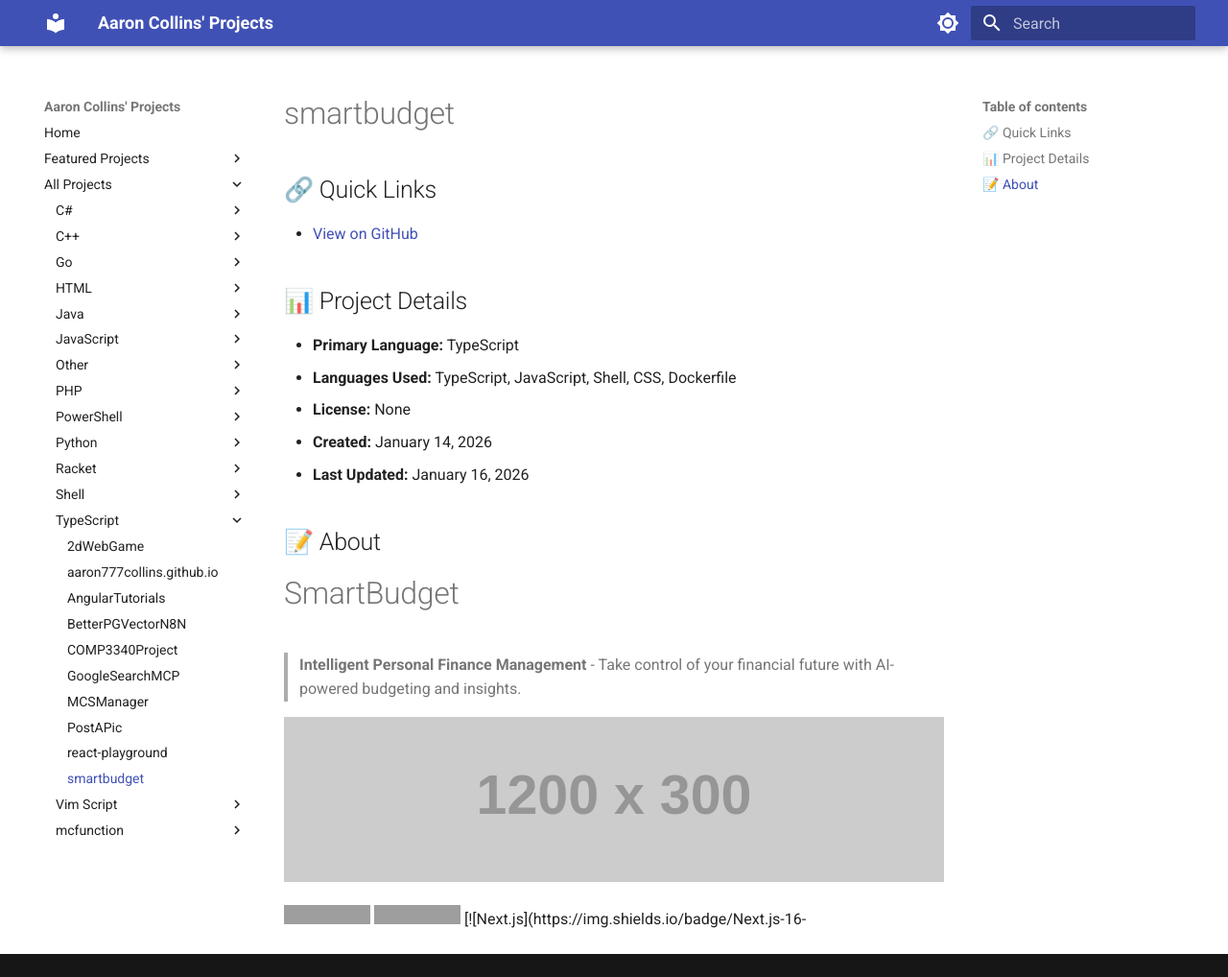
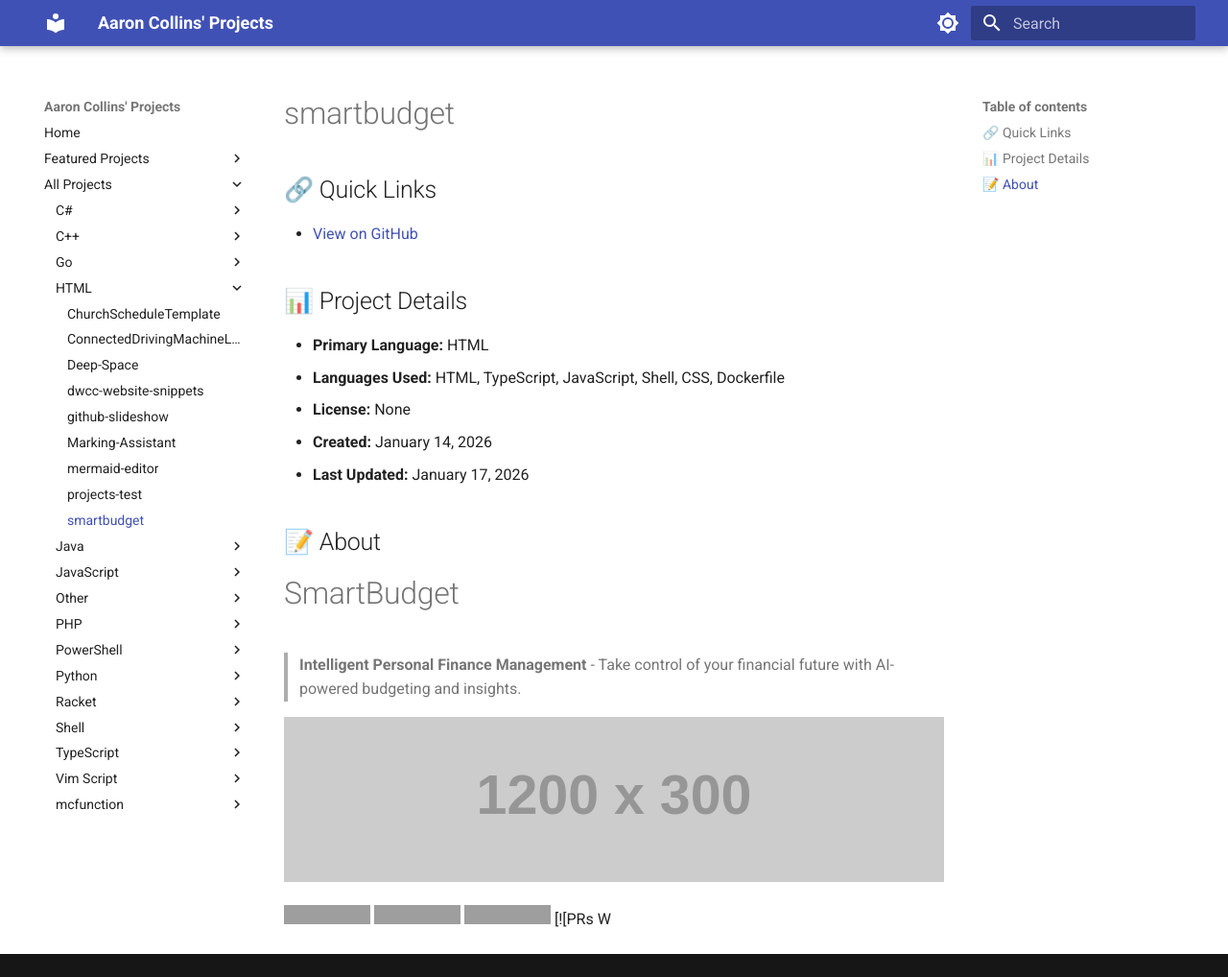
Before and after one commit to aaron777collins/projects, an MkDocs documentation site: the page built from docs/smartbudget.md, in a window 1280 px wide and 1018 px high. Shown: the whole window at 96% size. Built offline with MkDocs 1.6.1 and Material for MkDocs 9.7.7, drawn with Linux system fonts in a browser that asks for light colours; grey boxes are pictures that could not be loaded.

Commit message:
🤖 Auto-update project documentation
Updated project pages with latest information from GitHub API:
- Repository details and metadata
- Latest releases
- GitHub Pages links
- Language statistics
- Topics and tags
- Star and fork counts

Generated by GitHub Actions on 2026-01-18 03:49:45 UTC

```diff
--- a/docs/smartbudget.md
+++ b/docs/smartbudget.md
@@ -6,11 +6,11 @@
 
 ## 📊 Project Details
 
-- **Primary Language:** TypeScript
-- **Languages Used:** TypeScript, JavaScript, Shell, CSS, Dockerfile
+- **Primary Language:** HTML
+- **Languages Used:** HTML, TypeScript, JavaScript, Shell, CSS, Dockerfile
 - **License:** None
 - **Created:** January 14, 2026
-- **Last Updated:** January 16, 2026
+- **Last Updated:** January 17, 2026
 
 ## 📝 About
 
@@ -18,8 +18,9 @@
 
 > **Intelligent Personal Finance Management** - Take control of your financial future with AI-powered budgeting and insights.
 
-![SmartBudget Banner - New UI](https://via.placeholder.com/1200x300/2563EB/ffffff?text=SmartBudget+v2.0+-+Complete+UI+Redesign)
+![SmartBudget Banner](https://via.placeholder.com/1200x300/2563EB/ffffff?text=SmartBudget)
 
 [![License: MIT](https://img.shields.io/badge/License-MIT-blue.svg)](LICENSE)
-[![TypeScript](https://img.shields.io/badge/TypeScript-5.9-blue)](https://www.typescriptlang.org/)
-[![Next.js](https://img.shields.io/badge/Next.js-16-
+[![TypeScript](https://img.shields.io/badge/TypeScript-5.3-blue)](https://www.typescriptlang.org/)
+[![Next.js](https://img.shields.io/badge/Next.js-14-black)](https://nextjs.org/)
+[![PRs W
--- a/mkdocs.yml
+++ b/mkdocs.yml
@@ -51,9 +51,9 @@ nav:
   - Home: index.md
   - Featured Projects:
     - ZeroTier-GUI-Arch: ZeroTier-GUI-Arch.md
+    - portableralph: portableralph.md
     - MinecraftDatapackLanguage: MinecraftDatapackLanguage.md
     - projects: projects.md
-    - portableralph: portableralph.md
     - aaron777collins.github.io: aaron777collins.github.io.md
     - ConnectedDrivingMachineLearningPipeline: ConnectedDrivingMachineLearningPipeline.md
     - ConnectedDrivingPipelineV4: ConnectedDrivingPipelineV4.md
@@ -85,6 +85,7 @@ nav:
       - Marking-Assistant: Marking-Assistant.md
       - mermaid-editor: mermaid-editor.md
       - projects-test: projects-test.md
+      - smartbudget: smartbudget.md
     - Java:
       - 2DTestGame: 2DTestGame.md
       - Basic-Browser: Basic-Browser.md
@@ -166,7 +167,6 @@ nav:
       - MCSManager: MCSManager.md
       - PostAPic: PostAPic.md
       - react-playground: react-playground.md
-      - smartbudget: smartbudget.md
     - Vim Script:
       - python3-image.vim: python3-image.vim.md
       - vim-config: vim-config.md
```
Also changed, not shown: docs/MinecraftDatapackLanguage.md (+1 -1 lines), docs/portableralph.md (+2 -2 lines), docs/projects-test.md (+1 -1 lines), docs/projects.md (+1 -1 lines).
